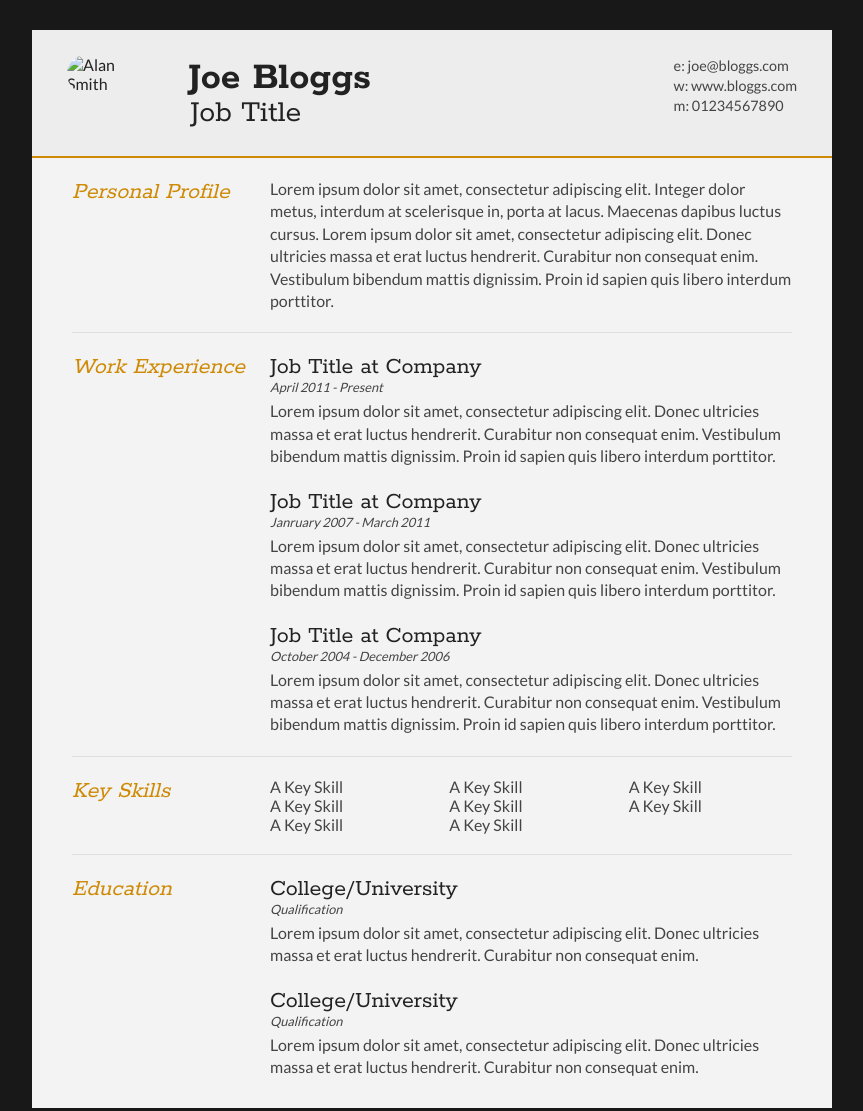
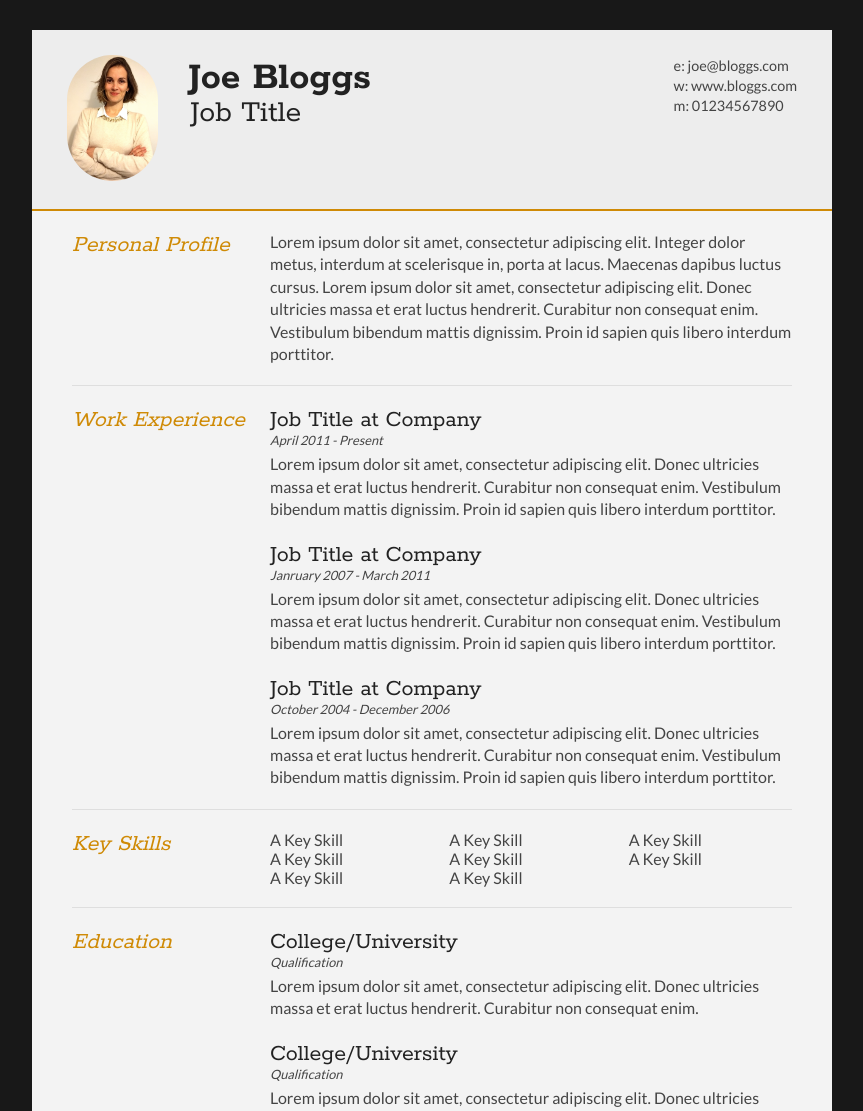
Before and after one commit to vickygisel/cv, a plain HTML site: page index.html in a window 1280 px wide. Shown: the top 1111 px of the page, without its empty margins (208-1071 px from the left). Drawn offline with Linux system fonts and the light colour scheme.

Commit message:
Add image

```diff
--- a/index.html
+++ b/index.html
@@ -18,7 +18,7 @@
 <div id="cv" class="instaFade">
 	<div class="mainDetails">
 		<div id="headshot" class="quickFade">
-			<img src="headshot.jpg" alt="Alan Smith" />
+			<img src="Vicky_2019.jpg" alt="Victoria Dumas 2019" />
 		</div>
 
 		<div id="name">
```
